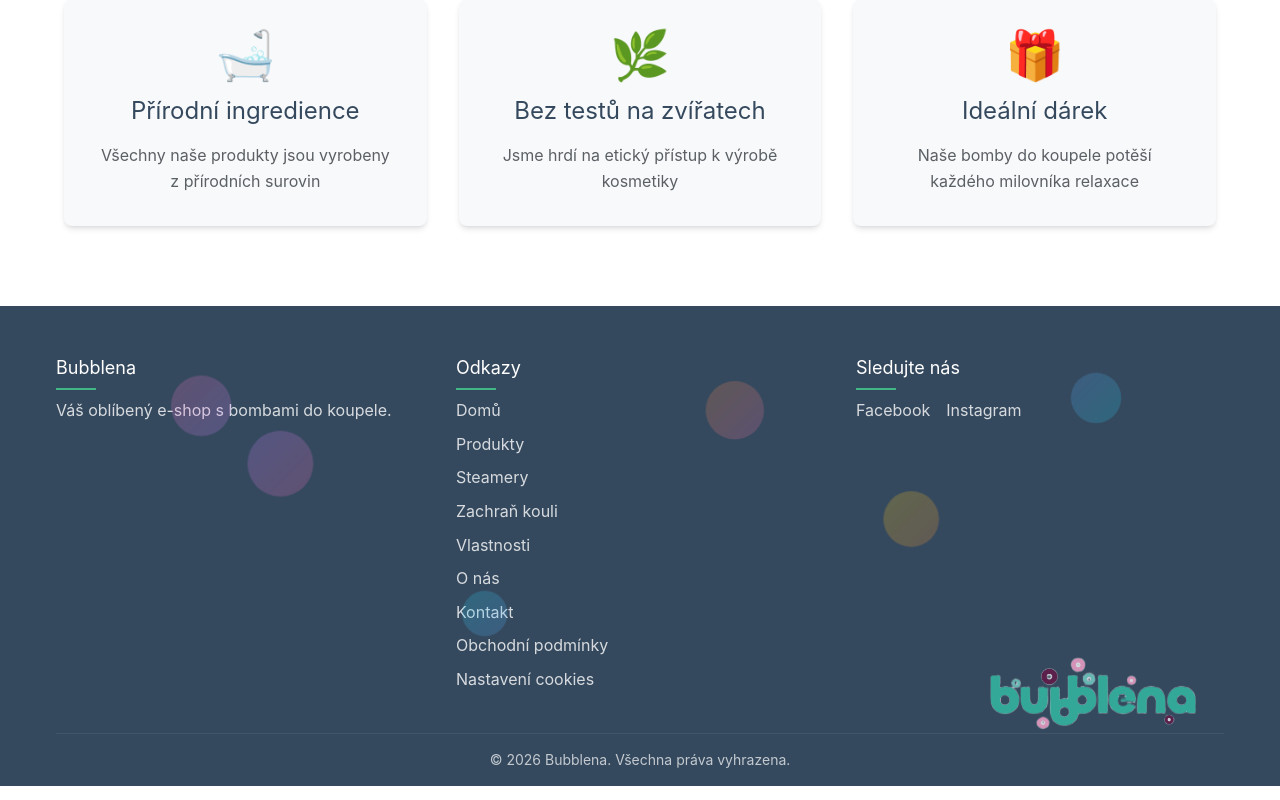
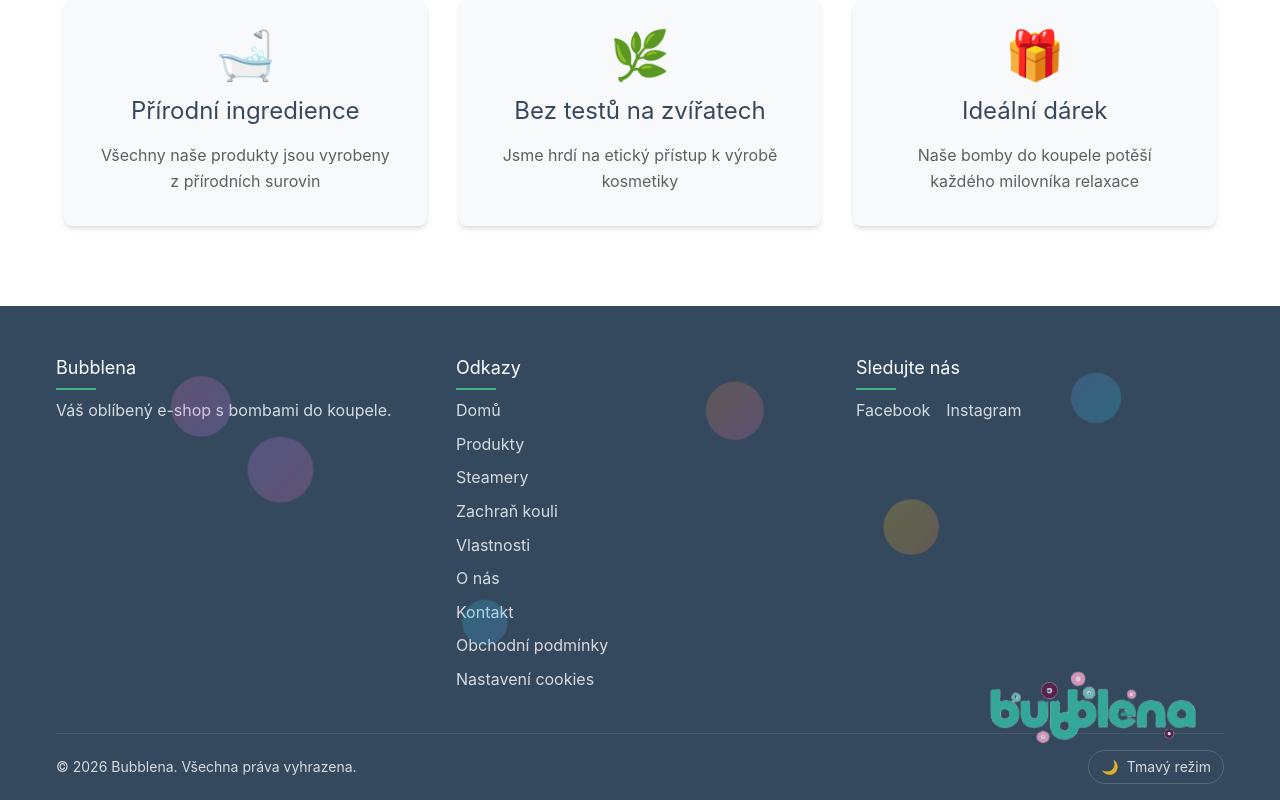
Before and after one commit to SorrySatori/bubblena-fe, a Nuxt app: page / in a window 1280 px wide. Shown: the part 933-1733 px from the top of the page. Built offline with nearby package versions, Linux system fonts and the light colour scheme; no server answers.

Commit message:
feat: add dark mode

```diff
--- /dev/null
+++ b/assets/css/dark.css
@@ -0,0 +1,82 @@
+/*
+ * Experimental site-wide dark theme.
+ * Activated by the `dark` class on <html> (see composables/useTheme.ts +
+ * the footer switch). Because the codebase mixes Tailwind utilities with
+ * per-component scoped CSS, this flips the whole site via broad overrides
+ * rather than per-component dark: variants. !important is used deliberately
+ * to win over scoped styles.
+ */
+html.dark {
+  --dk-bg: #232a35;        /* soft dark slate (not near-black) */
+  --dk-surface: #2c3540;   /* cards */
+  --dk-surface-2: #364150; /* elevated / inputs */
+  --dk-text: #e8edf3;
+  --dk-muted: #aab4c2;
+  --dk-border: #3d4756;
+  color-scheme: dark;
+}
+
+html.dark body {
+  background-color: var(--dk-bg);
+  color: var(--dk-text);
+}
+
+/* ---- Surfaces ---- */
+html.dark .bg-white { background-color: var(--dk-surface) !important; }
+html.dark .bg-light,
+html.dark .bg-gray-50,
+html.dark .bg-gray-100,
+html.dark .bg-gray-200 { background-color: var(--dk-surface-2) !important; }
+
+/* Header (sticky bg-white) */
+html.dark header.bg-white { background-color: var(--dk-surface) !important; box-shadow: 0 1px 0 var(--dk-border) !important; }
+
+/* Gradient page wrappers that fade to light (product/steamer detail, etc.) */
+html.dark .from-gray-50 {
+  --tw-gradient-from: var(--dk-bg) var(--tw-gradient-from-position) !important;
+  --tw-gradient-stops: var(--tw-gradient-from), var(--tw-gradient-to) !important;
+}
+html.dark .to-white { --tw-gradient-to: var(--dk-surface) var(--tw-gradient-to-position) !important; }
+
+/* ---- Text ---- */
+html.dark .text-dark,
+html.dark .text-secondary,
+html.dark .text-gray-900,
+html.dark .text-gray-800,
+html.dark .text-gray-700 { color: var(--dk-text) !important; }
+html.dark .text-gray-600,
+html.dark .text-gray-500,
+html.dark .text-gray-400 { color: var(--dk-muted) !important; }
+
+/* ---- Borders / dividers ---- */
+html.dark .border-gray-100,
+html.dark .border-gray-200,
+html.dark .border-gray-300 { border-color: var(--dk-border) !important; }
+
+/* ---- Form controls ---- */
+html.dark input,
+html.dark select,
+html.dark textarea {
+  background-color: var(--dk-surface-2) !important;
+  color: var(--dk-text) !important;
+  border-color: var(--dk-border) !important;
+}
+html.dark ::placeholder { color: var(--dk-muted) !important; }
+
+/* ---- Scoped component surfaces (listing pages use hardcoded light colors) ---- */
+html.dark .product-card { background: var(--dk-surface) !important; box-shadow: 0 4px 15px rgba(0, 0, 0, 0.4) !important; }
+html.dark .product-image { background-color: var(--dk-surface-2) !important; }
+html.dark .product-name,
+html.dark .product-price,
+html.dark .page-title { color: var(--dk-text) !important; }
+html.dark .product-description,
+html.dark .category-description { color: var(--dk-muted) !important; }
+html.dark .variant-select,
+html.dark .quantity-picker,
+html.dark .qty-btn { background-color: var(--dk-surface-2) !important; color: var(--dk-text) !important; border-color: var(--dk-border) !important; }
+
+/* Soften light-tuned shadows so cards don't glow on dark */
+html.dark .shadow-sm,
+html.dark .shadow-md,
+html.dark .shadow-lg,
+html.dark .shadow-xl { box-shadow: 0 4px 14px rgba(0, 0, 0, 0.45) !important; }
--- /dev/null
+++ b/composables/useTheme.ts
@@ -0,0 +1,32 @@
+import { useState } from '#app'
+
+// Experimental site-wide dark mode. Toggles a `dark` class on <html>;
+// the actual theming lives in assets/css/dark.css. Persisted in localStorage.
+const STORAGE_KEY = 'bubblena-theme'
+
+export const useTheme = () => {
+  const isDark = useState<boolean>('theme-dark', () => false)
+
+  const applyClass = (dark: boolean) => {
+    if (import.meta.client) {
+      document.documentElement.classList.toggle('dark', dark)
+    }
+  }
+
+  /** Sync reactive state from localStorage on the client (call once on init). */
+  const init = () => {
+    if (!import.meta.client) return
+    isDark.value = localStorage.getItem(STORAGE_KEY) === 'dark'
+    applyClass(isDark.value)
+  }
+
+  const set = (dark: boolean) => {
+    isDark.value = dark
+    if (import.meta.client) localStorage.setItem(STORAGE_KEY, dark ? 'dark' : 'light')
+    applyClass(dark)
+  }
+
+  const toggle = () => set(!isDark.value)
+
+  return { isDark, toggle, set, init }
+}
--- a/layouts/default.vue
+++ b/layouts/default.vue
@@ -55,8 +55,20 @@
           </div>
         </div>
 
-        <div class="border-t border-white/10 pt-4 text-center text-sm opacity-70">
+        <div class="border-t border-white/10 pt-4 text-sm opacity-80 flex flex-col sm:flex-row items-center justify-between gap-3">
           <p>&copy; {{ new Date().getFullYear() }} Bubblena. Všechna práva vyhrazena.</p>
+          <ClientOnly>
+            <button
+              type="button"
+              @click="toggle"
+              :aria-pressed="isDark"
+              :aria-label="isDark ? 'Přepnout na světlý režim' : 'Přepnout na tmavý režim'"
+              class="inline-flex items-center gap-2 rounded-full border border-white/20 px-3 py-1.5 hover:bg-white/10 transition-colors"
+            >
+              <span aria-hidden="true">{{ isDark ? '☀️' : '🌙' }}</span>
+              <span>{{ isDark ? 'Světlý režim' : 'Tmavý režim' }}</span>
+            </button>
+          </ClientOnly>
         </div>
 
         <img src="~/assets/bubblena_logo_green.png" alt="Bubblena Logo" class="footer-logo-corner" />
@@ -83,6 +95,9 @@ useBubblePhysics('footer', '.particle');
 
 // Let users re-open the cookie banner to change their choice.
 const { reopen } = useConsent();
+
+// Experimental dark mode toggle (footer switch).
+const { isDark, toggle } = useTheme();
 </script>
 
 <style>
--- a/nuxt.config.ts
+++ b/nuxt.config.ts
@@ -77,6 +77,13 @@ export default defineNuxtConfig({
         { rel: 'icon', type: 'image/png', sizes: '32x32', href: '/favicon-32x32.png' },
         { rel: 'icon', type: 'image/png', sizes: '16x16', href: '/favicon-16x16.png' },
         { rel: 'manifest', href: '/site.webmanifest' }
+      ],
+      script: [
+        {
+          // Apply the saved dark theme before first paint to avoid a flash.
+          innerHTML: "(()=>{try{if(localStorage.getItem('bubblena-theme')==='dark')document.documentElement.classList.add('dark')}catch(e){}})()",
+          tagPosition: 'head',
+        },
       ]
       // Smartform (našeptávač adres) se načítá jen na stránkách, kde je
       // potřeba (checkout, účet) – viz composables/useSmartform.ts.
@@ -108,7 +115,7 @@ export default defineNuxtConfig({
     }
   },
   // CSS configuration
-  css: ['~/assets/css/tailwind.css'],
+  css: ['~/assets/css/tailwind.css', '~/assets/css/dark.css'],
   postcss: {
     plugins: {
       tailwindcss: {},
--- /dev/null
+++ b/plugins/theme.client.ts
@@ -0,0 +1,6 @@
+// Sync the reactive theme state from localStorage on client startup.
+// (The no-flash <html> class is applied even earlier by an inline head
+// script in nuxt.config; this keeps the Vue state in sync for the toggle.)
+export default defineNuxtPlugin(() => {
+  useTheme().init()
+})
```
